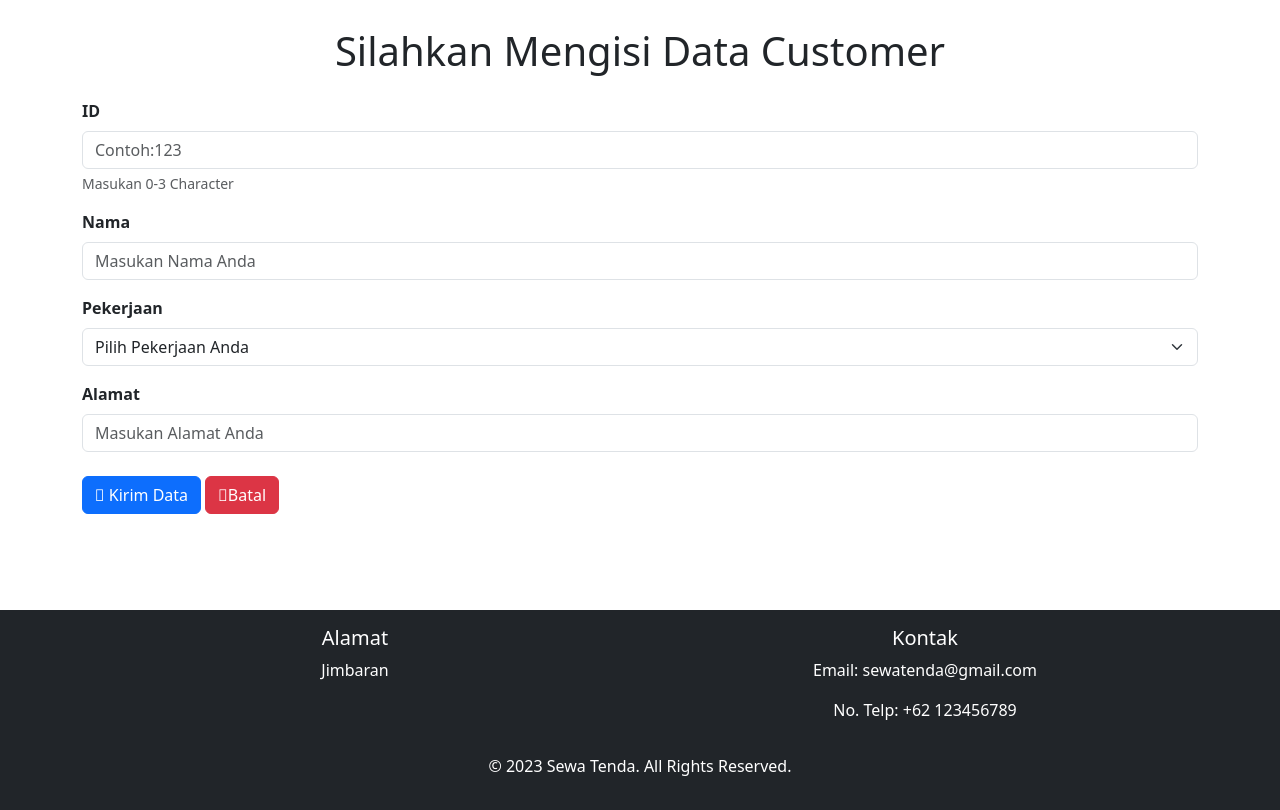
After one commit to madeseptino/tubesToolTI, a PHP site: page /customerInput.php in a window 1280 px wide. The commit adds this page. Shown: the part 182-992 px from the top of the page. Run offline with PHP 8.4, Linux system fonts and the light colour scheme; some libraries are stand-ins or nearby versions.

Commit message:
Add files via upload

```diff
--- /dev/null
+++ b/connect.php
@@ -0,0 +1,9 @@
+<?php
+    $host = "localhost";
+    $uname = "root";
+    $pass = "";
+    $db = "db_penyewaankamera";
+    $conn = new mysqli($host, $uname, $pass, $db);
+
+    mysqli_select_db($conn, $db);
+?>
--- /dev/null
+++ b/customerInput.php
@@ -0,0 +1,133 @@
+<?php
+    include'connect.php';
+
+    //$query = "select * from tb_customer";
+    //$sql = mysqli_query($conn, $query);
+
+    ?>
+
+<!DOCTYPE html>
+        <?php
+            $idC = '';
+            $nameC = '';
+            $jobC = '';
+            $homeC = '';
+
+            if(isset($_GET['ubah'])){
+                $idC = $_GET['ubah'];
+
+                $query = "select * from tb_customer where id_customer = '$idC';";
+                $sql = mysqli_query($conn, $query);
+                $result = mysqli_fetch_assoc($sql);
+
+                $nameC = $result['nama'];
+                $jobC = $result['pekerjaan'];
+                $homeC = $result['alamat'];
+                //var_dump($result);
+
+                //die();
+        }
+        ?>
+
+<html lang="en">
+    <head>
+        <meta charset="utf-8">
+        <meta name="viewport" content="width=device-width, initial-scale=1">
+        <title>Customer Input</title>
+        <link rel="stylesheet" href="font-awesome-4.7.0/css/font-awesome.min.css">
+        <link href="https://cdn.jsdelivr.net/npm/bootstrap@5.3.2/dist/css/bootstrap.min.css" rel="stylesheet" integrity="sha384-T3c6CoIi6uLrA9TneNEoa7RxnatzjcDSCmG1MXxSR1GAsXEV/Dwwykc2MPK8M2HN" crossorigin="anonymous">
+        <style>
+        .mainNavbar{
+            background-color: rgb(40, 40, 40);
+        }
+        .brand{
+            width: 180px;
+            position: relative;
+        }
+        .contactUs{
+            color: white;
+            position: absolute;
+            right: 30px;
+        }
+        </style>
+      </head>
+<body>
+    <!--Navbar-->
+    <nav class="navbar nbg-body-tertiary mainNavbar">
+        <div class="container">
+            <a class="navbar-brand" href="index.php">
+                <img src="img/Tubes.png" class="brand" alt="">
+                <a href="#" class="contactUs">Contact Us</a>
+            </a>
+        </div>
+    </nav>
+
+    <!--From Input-->
+    <div class="container mt-5">
+        <p class="h1 text-center mb-4">Silahkan Mengisi Data Customer</p>
+        <form action="proses.php" method="POST">
+            <input type="hidden" value="<?php echo $idC; ?>" name="">
+        <div class="mb-3">
+            <label for="..." class="form-label"><strong>ID</strong></label>
+            <input required type="number" id="..." name="id" class="form-control" placeholder="Contoh:123" value="<?php echo ($idC); ?>">
+            <div class="form-text">Masukan 0-3 Character</div>
+        </div>
+        <div class="mb-3">
+            <label for="..." class="form-label"><strong>Nama</strong></label>
+            <input required type="text" id="..." name="nama" class="form-control" placeholder="Masukan Nama Anda" value="<?php echo $nameC; ?>">
+        </div>
+        <div class="mb-3">
+            <label for="..." class="form-label"><strong>Pekerjaan</strong></label>
+            <select required id="..." name="pekerjaan" class="form-select">
+                <option value="">Pilih Pekerjaan Anda</option>
+                <option <?php if($jobC == 'PNS'){echo "selected";} ?> value="PNS">PNS</option>
+                <option <?php if($jobC == 'Swasta'){echo "selected";} ?> value="Swasta">Swasta</option>
+                <option <?php if($jobC == 'Belum Bekerja'){echo "selected";} ?> value="Belum Bekerja">Belum Bekerja</option>
+                <option <?php if($jobC == 'Lainnya'){echo "selected";} ?> value="Lainnya">Lainnya</option>
+            </select>
+        </div>
+        <div class="mb-3">
+            <label for="..." class="form-label"><strong>Alamat</strong></label>
+            <input required type="text" id="..." name="alamat" class="form-control" placeholder="Masukan Alamat Anda" value="<?php echo $homeC; ?>">
+        </div><?php
+                if(isset($_GET['ubah'])){
+            ?>
+                <button href="customerTable.php" type="submit" value="edit" class="btn btn-primary mt-2 fa fa-paper-plane" id="..." name="submitData">
+                    Edit Data
+                </button>
+            <?php
+                } else {
+            ?>
+                <button href="customerTable.php" type="submit" value="add" class="btn btn-primary mt-2 fa fa-paper-plane" id="..." name="submitData">
+                    Kirim Data
+                </button>
+            <?php
+                }
+            ?>
+
+        <a href="customerTable.php" class="btn btn-danger mt-2 fa fa-undo" id="..." name="...">Batal</a>
+        </form>
+    </div>
+    <br>
+    <br>
+    <br>
+    <br>
+    <!--Footer-->
+    <footer class="bg-dark text-white text-center py-3">
+        <div class="container">
+            <div class="row">
+                <div class="col-md-6">
+                    <h5>Alamat</h5>
+                    <p>Jimbaran</p>
+                </div>
+                <div class="col-md-6">
+                    <h5>Kontak</h5>
+                    <p>Email: sewatenda@gmail.com</p>
+                    <p>No. Telp: +62 123456789</p>
+                </div>
+            </div>
+        </div>
+        <p class="mt-3">&copy; 2023 Sewa Tenda. All Rights Reserved.</p>
+    </footer>
+</body>
+</html>
```
Also changed, not shown: customerTable.php (added, +118 -0 lines), proses.php (added, +62 -0 lines), index.php (line endings or trailing spaces).
